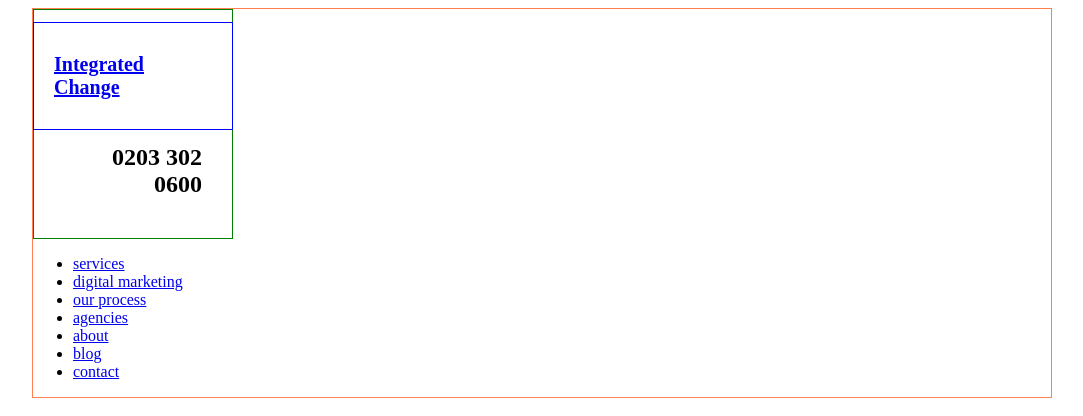
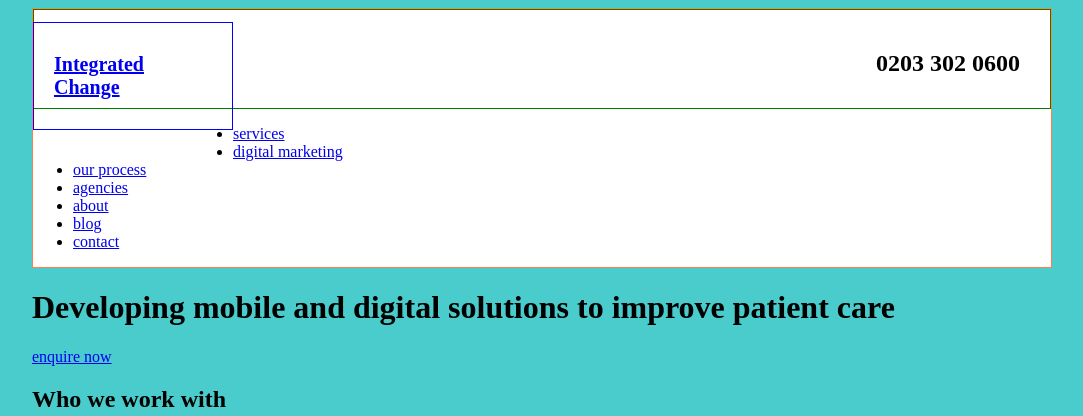
Before and after one commit to thomasbabuj/RecipeFinder-Webapp, a plain HTML site: page SampleHTML/index.html in a window 1280 px wide. Shown: the top 416 px of the page, without its empty margins (98-1181 px from the left). Drawn offline with Linux system fonts and the light colour scheme.

Commit message:
Added some more css

```diff
--- a/SampleHTML/css/styles.css
+++ b/SampleHTML/css/styles.css
@@ -30,8 +30,13 @@ cf:before,
 
  }
 
+ body {
+ 	background-color: #4acccc;
+ }
+
  header {
  	border: 1px solid coral;
+ 	background-color: #ffffff;
  }
 
  header .logo {
@@ -50,5 +55,5 @@ cf:before,
  	border: 1px solid green;
  	padding: 20px 30px;
  	text-align: right;
- 	width: 200px;
+ 	height: 100px;
  }
```
